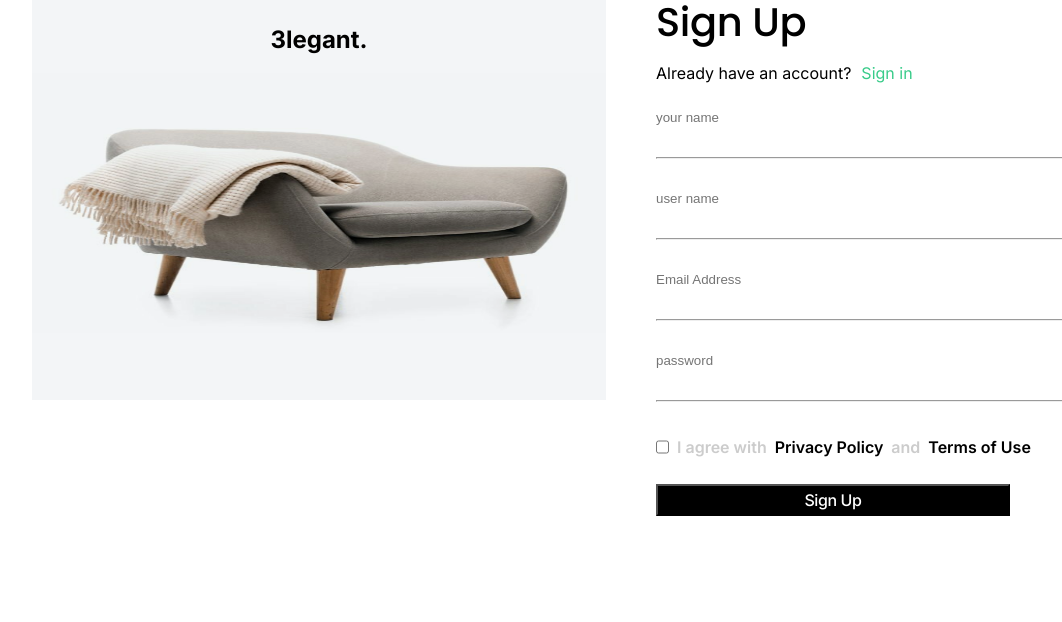
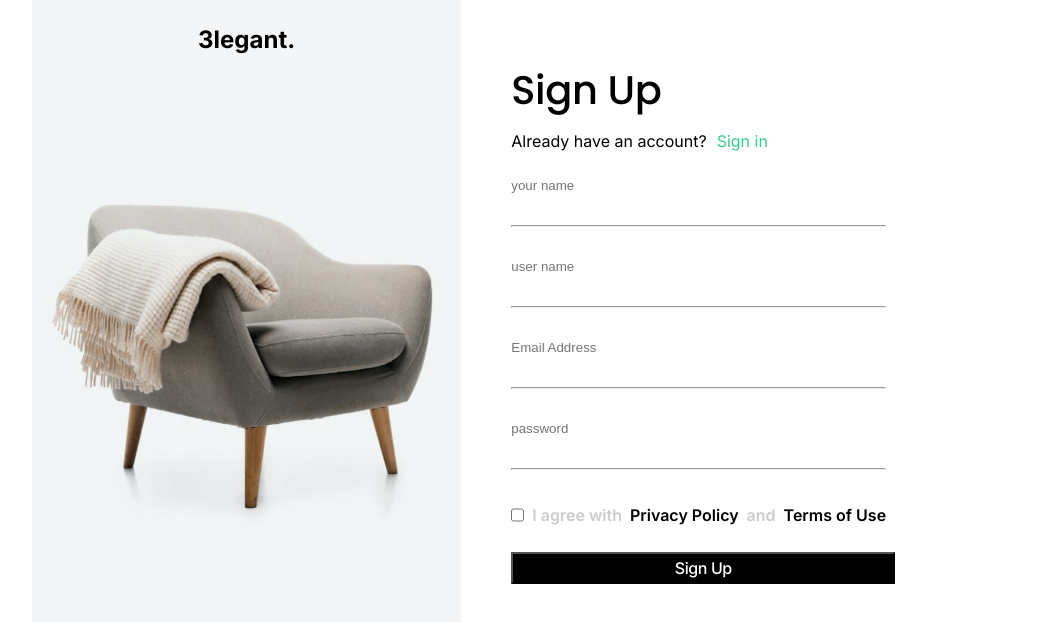
Before and after one commit to pawan-taak/legant, a React (Create React App) app: page /signup in a window 1280 px wide. Shown: the top 622 px of the page, without its empty margins (68-1130 px from the left). Built offline with nearby package versions, Linux system fonts and the light colour scheme.

Commit message:
signup-change

```diff
--- a/src/assest/css/signin.css
+++ b/src/assest/css/signin.css
@@ -20,11 +20,11 @@
 }
 
 .signin-left-section {
-    BORDER: 1PX SOLID white;
+    border: 1PX SOLID white;
     display: flex;
     flex-direction: column;
-    MAX-WIDTH: 575PX;
-    WIDTH: 100%;
+    max-width: 575PX;
+    width: 100%;
 }
 
 .signin-btn {
@@ -95,3 +95,8 @@
     align-items: center;
     color: #CCC;
 }
+
+
+@media (max-width:375px){
+
+}
--- a/src/assest/css/signup.css
+++ b/src/assest/css/signup.css
@@ -1,14 +1,14 @@
 .main-section{
     display: flex;
-    gap: 50px;
+
 
 }
 
 .rigth-section{
     display: flex;
     justify-content: center;
-    max-height: 400px;
-    height: 100%;
+    /* max-height: 400px;
+    height: 100%; */
 
 }
 .main-text{
@@ -19,16 +19,20 @@
 }
 .img-signup{
     position: relative;
+    max-width: 736px;
+    height: 100%;
 
 }
 .left-section{
+    padding-top: 45px;
+
 
 
 
     /* JUSTIFY-CONTENT: center; */
 }
 .signupbtn{
-    max-width: 354px;
+    max-width: 384px;
     width: 100%;
     background-color: black;
     color: white;
@@ -41,7 +45,9 @@
 
     display: flex;
     flex-direction: column;
-    max-width: 456px;
+    max-width: 736px;
+    padding-top: 68px;
+    padding-left: 50px;
     width: 100%;
     gap: 24px;
 
@@ -51,6 +57,7 @@
     display: flex;
     flex-direction: column;
     gap: 32px;
+    max-width: 375px;
     /* padding-top: 25px; */
 
 }
@@ -85,3 +92,16 @@
 .icon-img{
     max-width: 25px;
 }
+
+
+@media (max-width:375px){
+    .main-section{
+        display: flex;
+        flex-direction: column;
+    }
+    .img-signup{
+        max-width: 375px;
+        width: 100%;
+    }
+
+}
```
Also changed, not shown: src/components/page/complete.jsx (added, +28 -0 lines).
